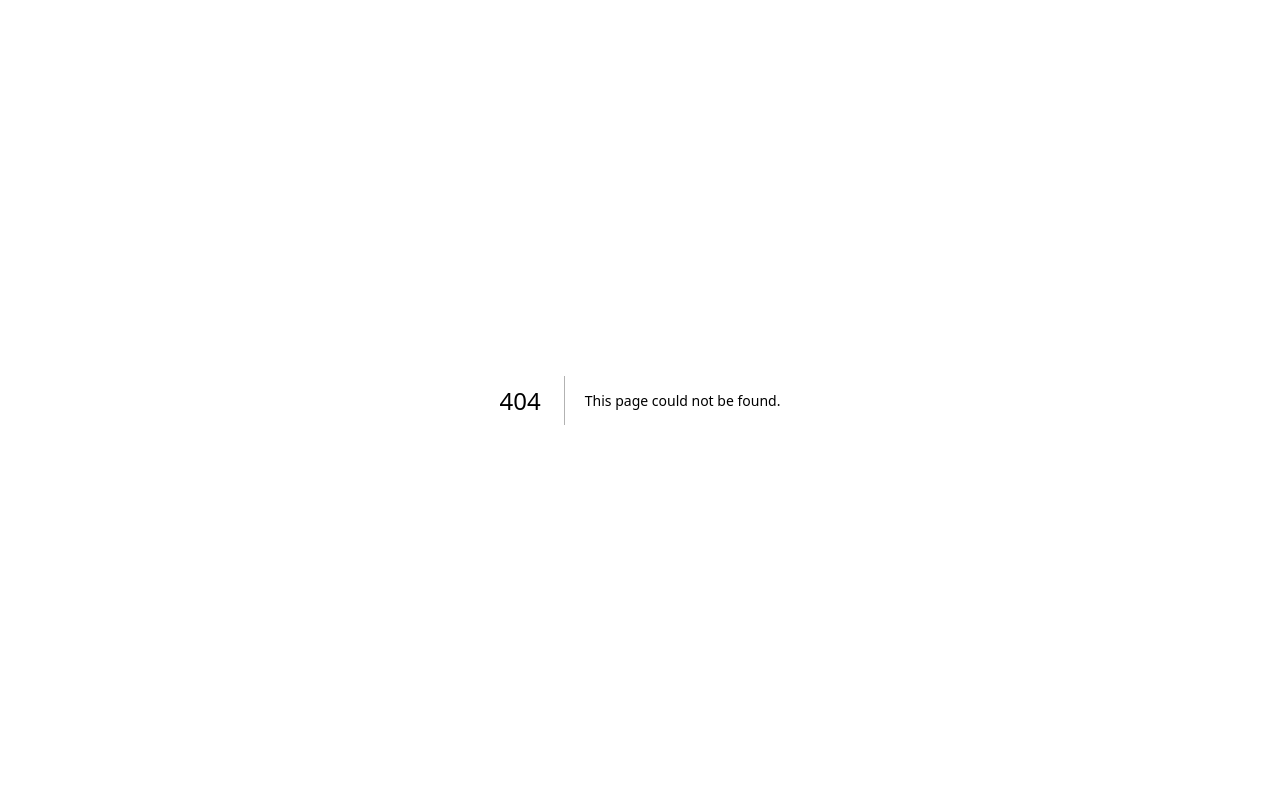
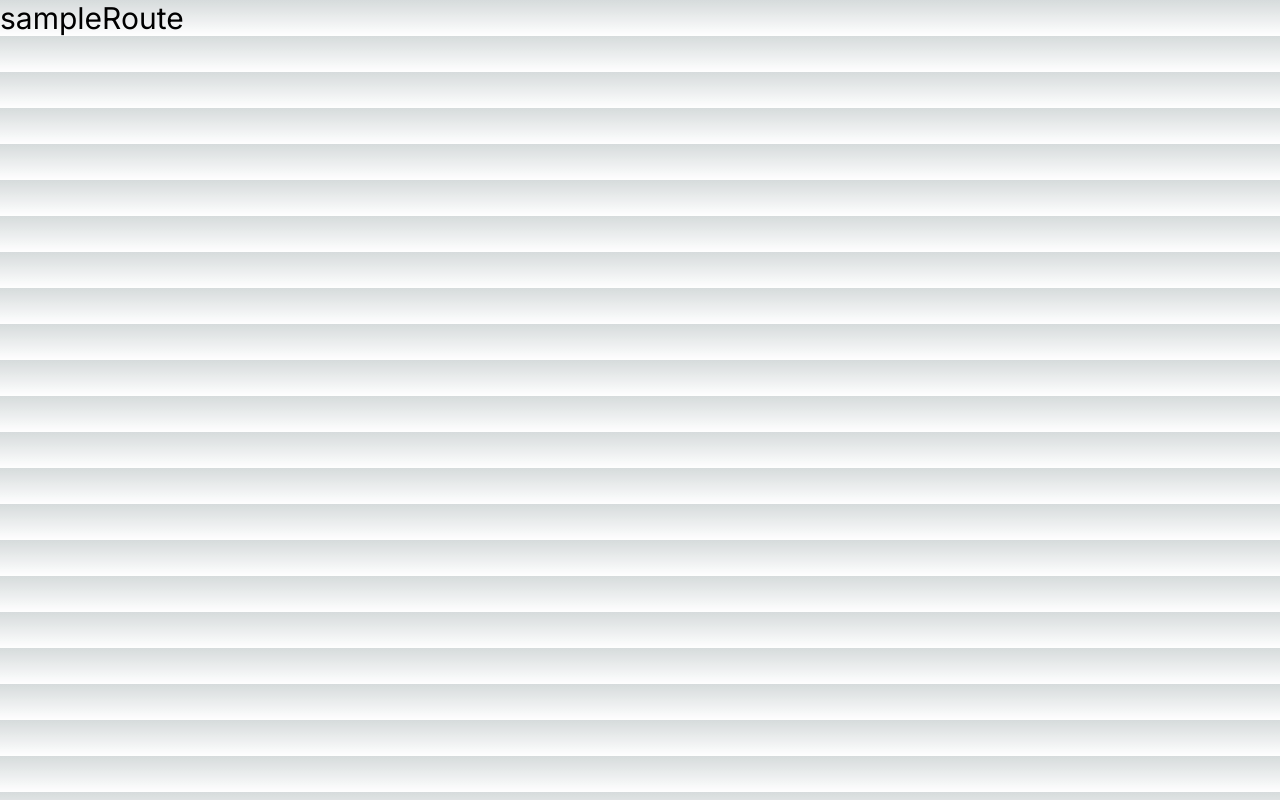
Before and after one commit to SF-Hacks-at-SFSU/sfhacks2025, a Next.js app: page /sampleRoute in a window 1280 px wide. Before the commit this address had no page. Built offline with nearby package versions, Linux system fonts and the light colour scheme.

Commit message:
innit commit

```diff
--- /dev/null
+++ b/src/app/sampleRoute/page.jsx
@@ -0,0 +1,7 @@
+import React from "react";
+
+const page = () => {
+  return <div className="text-3xl">sampleRoute</div>;
+};
+
+export default page;
--- a/tailwind.config.js
+++ b/tailwind.config.js
@@ -12,6 +12,9 @@ module.exports = {
         "gradient-conic":
           "conic-gradient(from 180deg at 50% 50%, var(--tw-gradient-stops))",
       },
+      colors: {
+        "someColor" : "#ffffff"
+      }
     },
   },
   plugins: [],
```
